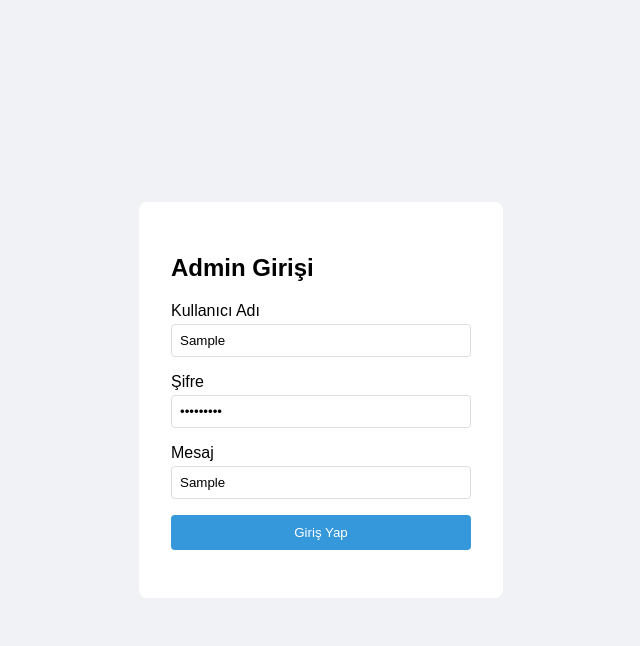
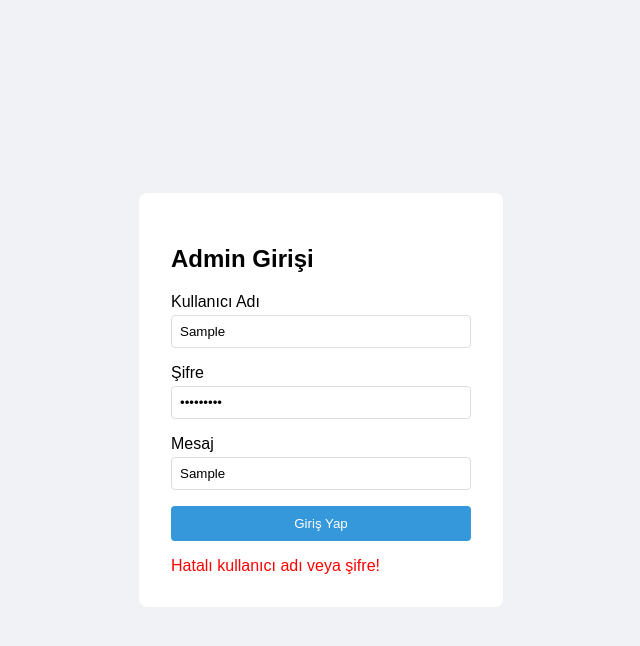
Before and after one commit to RandmDev/Fun, a plain HTML site: page admin.html in a window 1280 px wide. Both pictures are taken after typing "Sample", "Sample123", "Sample" into the empty fields and a click on the button "Giriş Yap". Shown: the whole page, without its empty margins (319-959 px from the left). Drawn offline with nearby package versions, Linux system fonts and the light colour scheme.

Commit message:
Update admin.html

```diff
--- a/admin.html
+++ b/admin.html
@@ -3,7 +3,6 @@
     <meta http-equiv="content-type" content="text/html; charset=utf-8" />
     <title>Admin Giriş</title>
     <script>
-        var loop = 0;
     const admin = {
         userHash: "a0056c7a42dbbb427642c8a01b945b4e4f35e87de937daa6358a9be14b2a2be3",
         passwordHash: "94ba809b4039ccb7fae123c146abaff0118c167247139c2c61df99ca9f03e286",
@@ -13,24 +12,30 @@
 
     function login(event) {
         event.preventDefault();
+
         const username = document.getElementById('username').value;
         const password = document.getElementById('password').value;
-            const text = document.getElementById('text').value;
 
-            while (loop < admin.userHashTime) {
-            const hashedUsername = CryptoJS.SHA256(username).toString();loop++;}
-            loop=0;
-            while (loop < admin.passwordHashTime) {
-            const hashedPassword = CryptoJS.SHA256(password).toString();loop++;}
-            loop=0;
+        // Kullanıcı adını admin.userHashTime kadar hash'le
+        let hashedUsername = username;
+        for (let i = 0; i < admin.userHashTime; i++) {
+            hashedUsername = CryptoJS.SHA256(hashedUsername).toString();
+        }
 
-            if(hashedUsername === admin.userHash && hashedPassword === admin.passwordHash) {
+        // Şifreyi admin.passwordHashTime kadar hash'le
+        let hashedPassword = password;
+        for (let i = 0; i < admin.passwordHashTime; i++) {
+            hashedPassword = CryptoJS.SHA256(hashedPassword).toString();
+        }
+
+        if (hashedUsername === admin.userHash && hashedPassword === admin.passwordHash) {
             document.getElementById('message').textContent = "bu bir test mesajıdır | -BETA-";
         } else {
             document.getElementById('message').textContent = "Hatalı kullanıcı adı veya şifre!";
         }
     }
 </script>
+
     <style>
         body {
             font-family: Arial, sans-serif;
```
Lines whose indentation alone changed are shown as unchanged.
